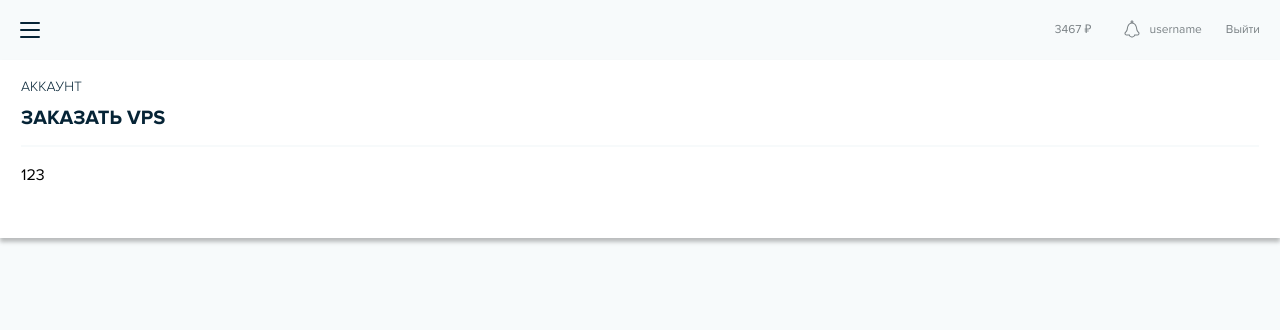
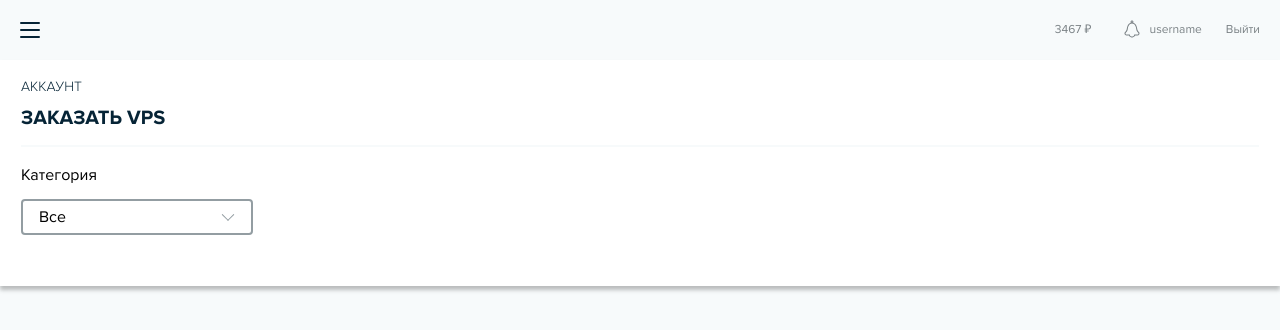
Before and after one commit to alraskalov/sweb, a React (Create React App) app: page / in a window 1280 px wide. Shown: the top 330 px of the page. Built offline with nearby package versions, Linux system fonts and the light colour scheme.

Commit message:
feat: custom select

```diff
--- a/package.json
+++ b/package.json
@@ -6,6 +6,7 @@
     "@testing-library/jest-dom": "^5.16.5",
     "@testing-library/react": "^13.4.0",
     "@testing-library/user-event": "^13.5.0",
+    "prop-types": "^15.8.1",
     "react": "^18.2.0",
     "react-dom": "^18.2.0",
     "react-scripts": "5.0.1",
--- /dev/null
+++ b/src/components/UI/Select/Select.jsx
@@ -0,0 +1,104 @@
+import { useEffect, useState } from "react";
+import PropTypes from "prop-types";
+import styles from "./Select.module.scss";
+
+const arr = ["Все", "NVMe (KVM)", "Большого объема (HDD)", "HighCPU (TURBO)"];
+
+const arrow = (
+  <svg
+    width="14"
+    height="8"
+    viewBox="0 0 14 8"
+    fill="none"
+    xmlns="http://www.w3.org/2000/svg"
+  >
+    <rect
+      x="0.63604"
+      y="1.59814"
+      width="1"
+      height="9"
+      rx="0.5"
+      transform="rotate(-45 0.63604 1.59814)"
+      fill="#AFBABF"
+    />
+    <rect
+      x="12.6569"
+      y="0.891113"
+      width="1"
+      height="9"
+      rx="0.5"
+      transform="rotate(45 12.6569 0.891113)"
+      fill="#AFBABF"
+    />
+  </svg>
+);
+
+const Select = ({ selected, setSelected }) => {
+  const [isActive, setIsActive] = useState(false);
+  const activeSelect = isActive ? styles.select__btn_active : "";
+  const isSelected = selected ? styles.select__btn_selected : "";
+
+  const handleClickSelectBtn = () => {
+    setIsActive(!isActive);
+  };
+
+  const updateSelected = (option) => {
+    setSelected(option);
+    setIsActive(!isActive);
+  };
+
+  useEffect(() => {
+    if (!isActive) return undefined;
+    const closeByEscape = (e) => {
+      if (e.key === "Escape") {
+        setIsActive(!isActive);
+      }
+    };
+
+    document.addEventListener("keydown", closeByEscape);
+    return () => document.removeEventListener("keydown", closeByEscape);
+  }, [isActive]);
+
+  useEffect(() => {
+    setSelected(arr[0]);
+  }, [setSelected]);
+
+  return (
+    <div className={styles.select}>
+      <div
+        onMouseDown={handleClickSelectBtn}
+        role="button"
+        tabIndex={0}
+        className={`${styles.select__btn} ${activeSelect} ${isSelected} ${styles.select__btn_error}`}
+      >
+        <p className={styles.select__text}>{selected || arr[0]}</p>
+        <div className={styles.select__arrow}>{arrow}</div>
+      </div>
+      {isActive && (
+        <div className={`${styles.select__list} list`}>
+          {arr.map((el) => (
+            <div
+              key={el}
+              onMouseDown={() => updateSelected(el)}
+              role="option"
+              aria-selected
+              tabIndex={0}
+              className={`${styles.list__item} ${
+                selected === el ? styles.list__item_selected : ""
+              }`}
+            >
+              {el}
+            </div>
+          ))}
+        </div>
+      )}
+    </div>
+  );
+};
+
+Select.propTypes = {
+  selected: PropTypes.string.isRequired,
+  setSelected: PropTypes.func.isRequired,
+};
+
+export default Select;
--- /dev/null
+++ b/src/components/UI/Select/Select.module.scss
@@ -0,0 +1,89 @@
+.select {
+  @apply w-full font-normal text-base box-border relative;
+
+  &__btn {
+    @apply border-2 border-solid border-[#AFBABF] rounded h-9 flex items-center px-4 justify-between italic text-[#AFBABF] transition delay-75;
+
+    &:not(&_active):not(&_selected):hover {
+      @apply text-silver-grey border-silver-grey;
+
+      .select__arrow svg rect {
+        @apply fill-silver-grey;
+      }
+    }
+
+    &:focus {
+      @apply border-2 border-solid border-blue outline-none;
+    }
+
+    &_active {
+      @apply border-dark-blue not-italic text-black;
+
+      .select__arrow {
+        @apply rotate-180;
+      }
+
+      .select__arrow svg rect {
+        @apply fill-dark-blue;
+      }
+    }
+
+    &_selected:not(&_active) {
+      @apply text-black border-silver-grey not-italic;
+
+      .select__arrow svg rect {
+        @apply fill-silver-grey;
+      }
+    }
+
+    &_error {
+      @apply border-bright-red;
+
+      .select__arrow svg rect {
+        @apply fill-bright-red;
+      }
+    }
+
+    &_disabled {
+      @apply text-grey-squirrel bg-crayola border-silver-grey;
+
+      .select__arrow svg rect {
+        @apply fill-silver-grey;
+      }
+    }
+
+    &_disabled:not(&_selected) {
+      @apply border-grideperlevy bg-[#F9FBFC] text-[#AFBABF];
+
+      .select__arrow svg rect {
+        @apply fill-[#AFBABF];
+      }
+    }
+  }
+
+  &__arrow {
+    @apply w-[14px] h-2;
+  }
+
+  &__list {
+    @apply absolute rounded flex items-start pt-4 pb-3 flex-col w-full shadow-lg bg-white top-[46px];
+  }
+
+  &__text {
+    @apply overflow-ellipsis whitespace-nowrap overflow-hidden w-[166px];
+  }
+}
+
+.list {
+  &__item {
+    @apply py-[6px] cursor-pointer w-full pl-4 pr-3 transition delay-[15ms];
+
+    &_selected {
+      @apply bg-grideperlevy;
+    }
+
+    &:hover {
+      @apply bg-blue text-white;
+    }
+  }
+}
--- a/src/components/Vps/Vps.jsx
+++ b/src/components/Vps/Vps.jsx
@@ -1,4 +1,9 @@
+import { useState } from "react";
+import Select from "../UI/Select/Select";
+
 const Vps = () => {
+  const [selectedCategory, setSelectedCategory] = useState("");
+
   return (
     <section>
       <div className="flex flex-col border-b-2 border-solid border-crayola text-dark-greenish-blue">
@@ -11,8 +16,13 @@ const Vps = () => {
           </div>
         </div>
       </div>
-      <div className="mt-4 mb-5 box-border flex max-w-[232px] flex-col">
-        123
+      <div className="mt-4 mb-5 box-border flex max-w-[232px] flex-col gap-3">
+        <div>
+          <div>
+            <p>Категория</p>
+          </div>
+        </div>
+        <Select selected={selectedCategory} setSelected={setSelectedCategory} />
       </div>
     </section>
   );
--- a/tailwind.config.js
+++ b/tailwind.config.js
@@ -13,6 +13,9 @@ module.exports = {
         blue: "#3DBDF6",
         "gentian-blue": "#0A3145",
         "silver-grey": "#939DA2",
+        "dark-blue": "#339AC8",
+        "grideperlevy": "#E3E9EC",
+        "bright-red": "#D0021B",
       },
       fontSize: {
         xs: ["12px", "15px"],
@@ -24,6 +27,7 @@ module.exports = {
         4.5: "1.125rem",
       },
       boxShadow: {
+        lg: "0px 2px 10px #AFBABF",
         md: "0px 4px 4px rgba(0, 0, 0, 0.25)",
       },
     },
```
Also changed, not shown: src/assets/arrow.svg (added), 1 other file (tests, documents, lock files or other folders).
